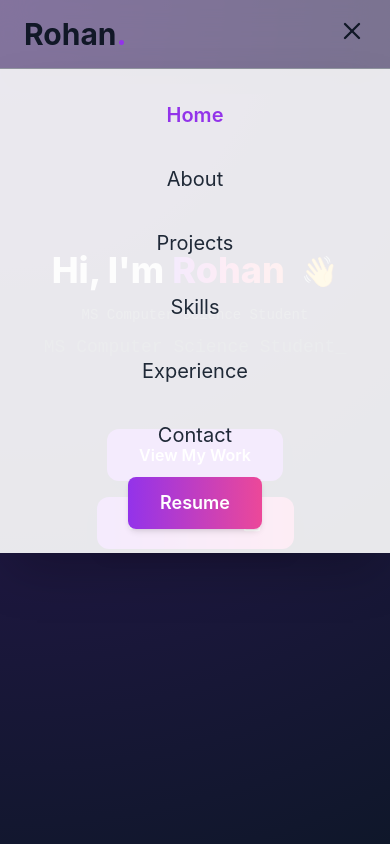
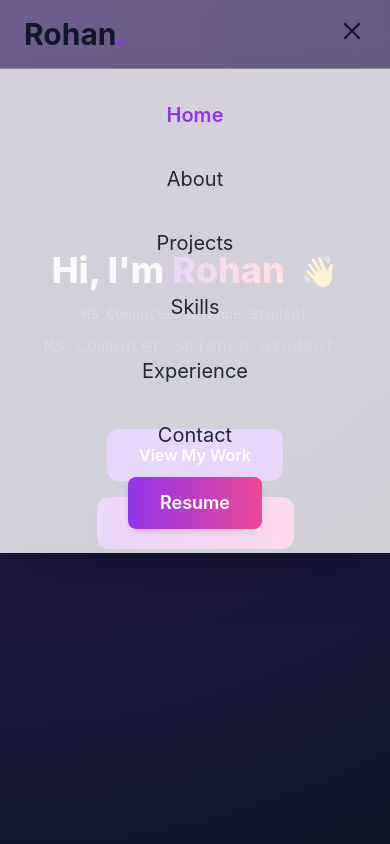
Before and after one commit to RohanMukka/portfolio, a React (Vite) app: page / in a window 390 px wide. Both pictures are taken after a click on the button "Open menu". Shown: the top 844 px of the page. Built offline with nearby package versions, Linux system fonts and the light colour scheme; a web font is replaced by a local one.

Commit message:
chore: lighten navbar background

```diff
--- a/components/common/Navbar.tsx
+++ b/components/common/Navbar.tsx
@@ -39,7 +39,7 @@ const Navbar: React.FC<NavbarProps> = ({ currentSection, personalData, scrollToS
 
   return (
     <motion.nav
-      className={`fixed top-0 left-0 right-0 z-50 transition-all duration-300 ${scrolled || isOpen ? 'bg-white/40 dark:bg-[#0A0A14]/60 backdrop-blur-lg shadow-xl py-4' : 'bg-transparent py-6'}`}
+      className={`fixed top-0 left-0 right-0 z-50 transition-all duration-300 ${scrolled || isOpen ? 'bg-white/30 dark:bg-[#0A0A14]/50 backdrop-blur-lg shadow-xl py-4' : 'bg-transparent py-6'}`}
       initial={{ y: -100, opacity: 0 }}
       animate={{ y: 0, opacity: 1 }}
       transition={{ duration: 0.6, delay: 0.5, ease: "easeOut" }}
@@ -99,7 +99,7 @@ const Navbar: React.FC<NavbarProps> = ({ currentSection, personalData, scrollToS
             animate={{ opacity: 1, height: 'auto' }}
             exit={{ opacity: 0, height: 0, transition: { duration: 0.3 } }}
             transition={{ duration: 0.4, ease: "easeInOut" }}
-            className="md:hidden absolute top-full left-0 right-0 bg-white/90 dark:bg-[#0A0A14]/95 backdrop-blur-lg shadow-2xl border-t border-gray-700/50"
+            className="md:hidden absolute top-full left-0 right-0 bg-white/80 dark:bg-[#0A0A14]/90 backdrop-blur-lg shadow-2xl border-t border-gray-700/50"
           >
             <div className="flex flex-col items-center py-6 space-y-5">
               {NAV_ITEMS.map((item) => (
```
